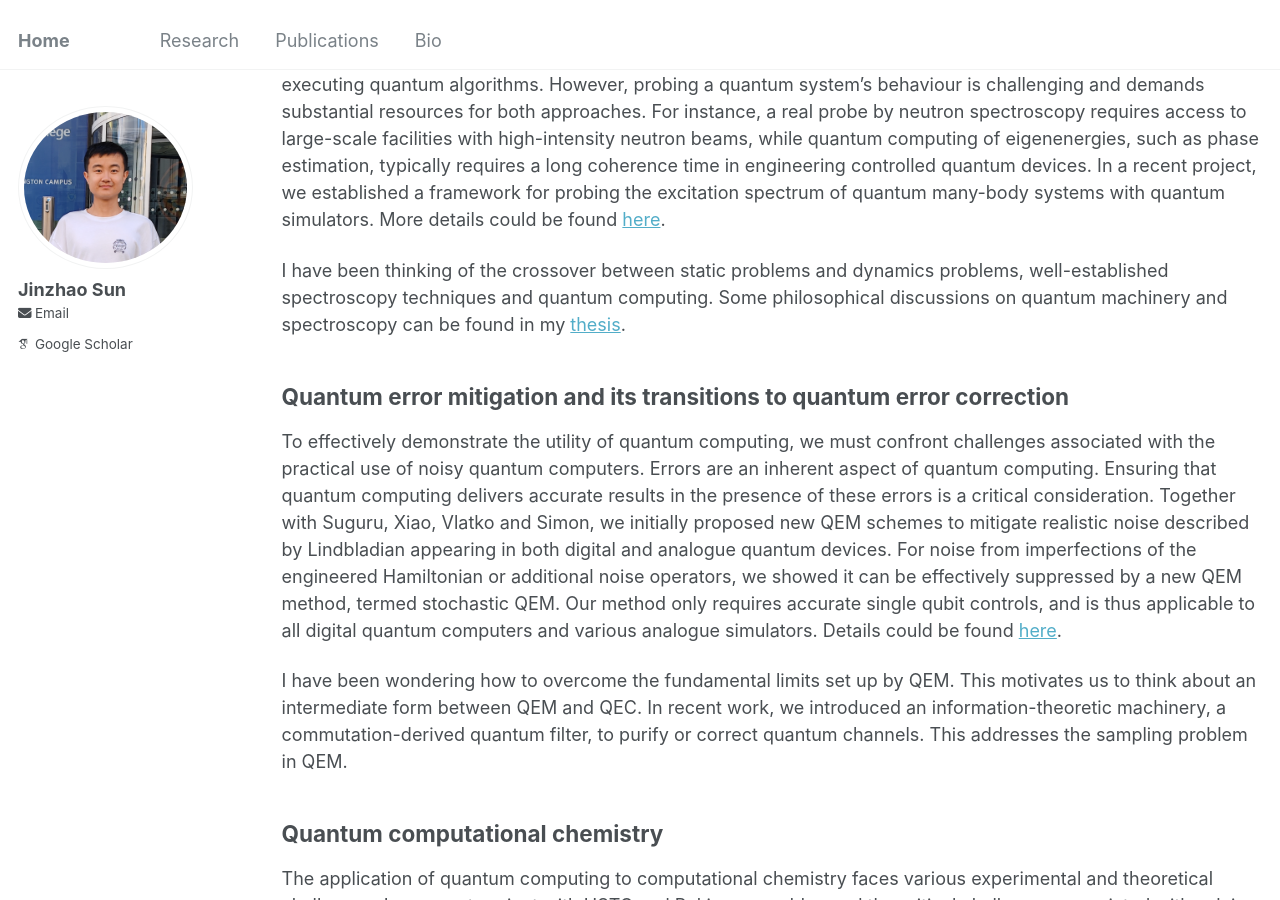
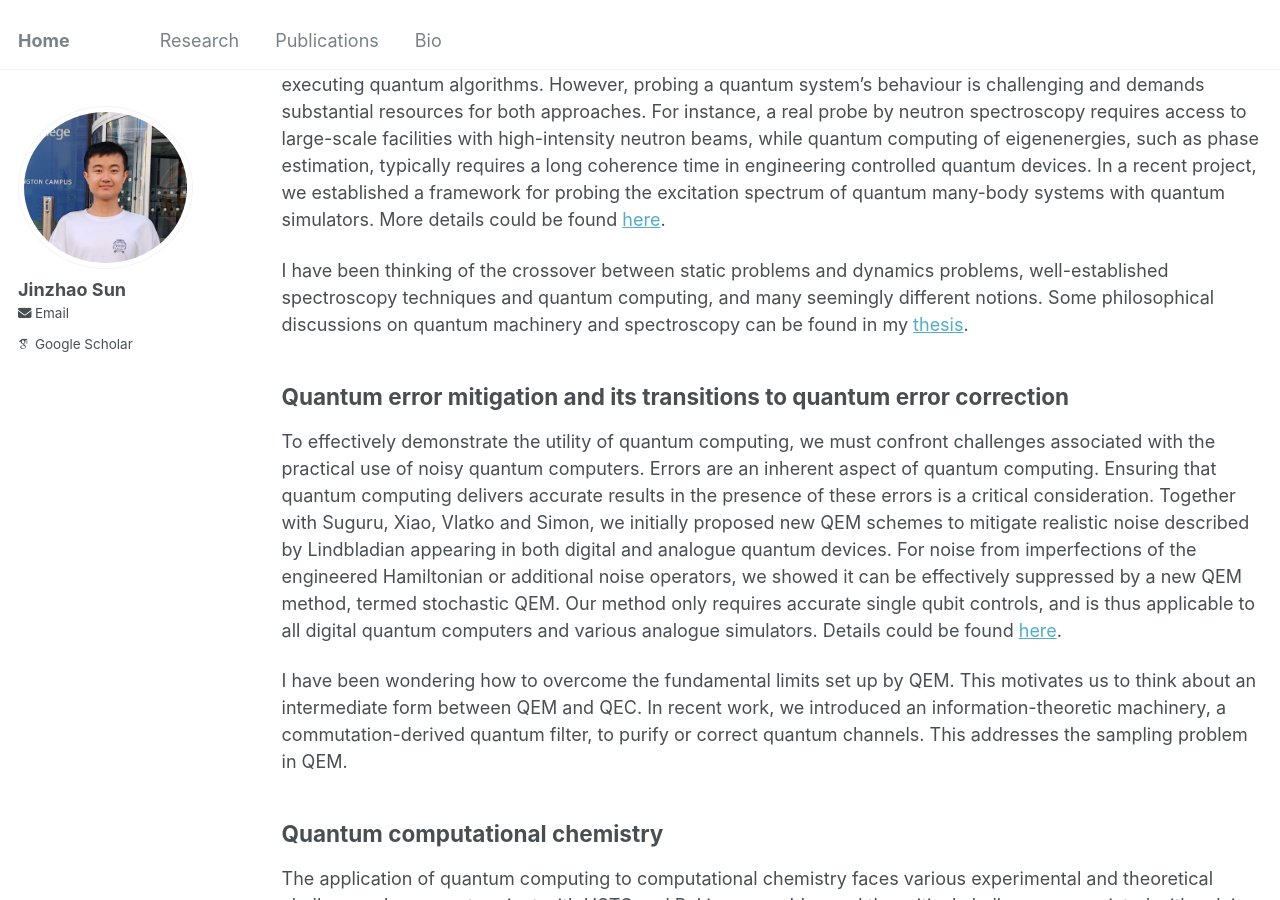
Before and after one commit to jinzhao-sun/jinzhao-sun.github.io, a Jekyll site: the page built from _pages/research.md, in a window 1280 px wide and 900 px high, scrolled down 2210 px. Built offline with Jekyll 4.4.1, drawn with Linux system fonts in a browser that asks for light colours; some web fonts are replaced.

Commit message:
Update research.md

```diff
--- a/_pages/research.md
+++ b/_pages/research.md
@@ -41,7 +41,7 @@ Estimating spectral features of quantum many-body systems has attracted great at
 and quantum chemistry. To achieve this task, various experimental and theoretical techniques have been developed, including spectroscopy techniques, and quantum simulation either by engineering controlled quantum
 devices or executing quantum algorithms. However, probing a quantum system's behaviour is challenging and demands substantial resources for both approaches. For instance, a real probe by neutron spectroscopy requires access to large-scale facilities with high-intensity neutron beams, while quantum computing of eigenenergies, such as phase estimation, typically requires a long coherence time in engineering controlled quantum devices. In a recent project, we established a framework for probing the excitation spectrum of quantum many-body systems with quantum simulators. More details could be found [here](https://arxiv.org/abs/2305.07649).
 
-I have been thinking of the crossover between static problems and dynamics problems, well-established spectroscopy techniques and quantum computing. Some philosophical discussions on quantum machinery and spectroscopy can be found in my [thesis](https://ora.ox.ac.uk/objects/uuid:de5499cb-9c49-4be3-acc1-5be4cb81099d).
+I have been thinking of the crossover between static problems and dynamics problems, well-established spectroscopy techniques and quantum computing, and many seemingly different notions. Some philosophical discussions on quantum machinery and spectroscopy can be found in my [thesis](https://ora.ox.ac.uk/objects/uuid:de5499cb-9c49-4be3-acc1-5be4cb81099d).
 
 
 Quantum error mitigation and its transitions to quantum error correction
```
